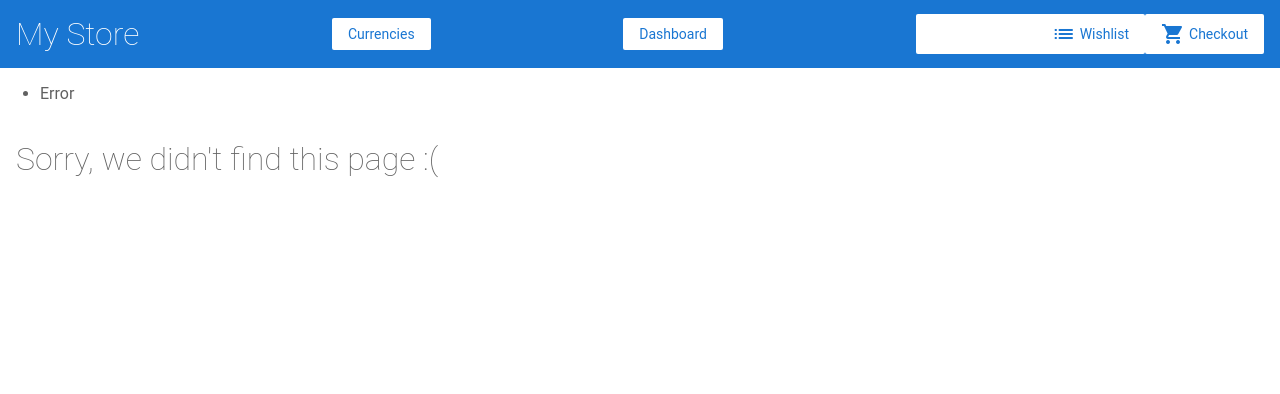
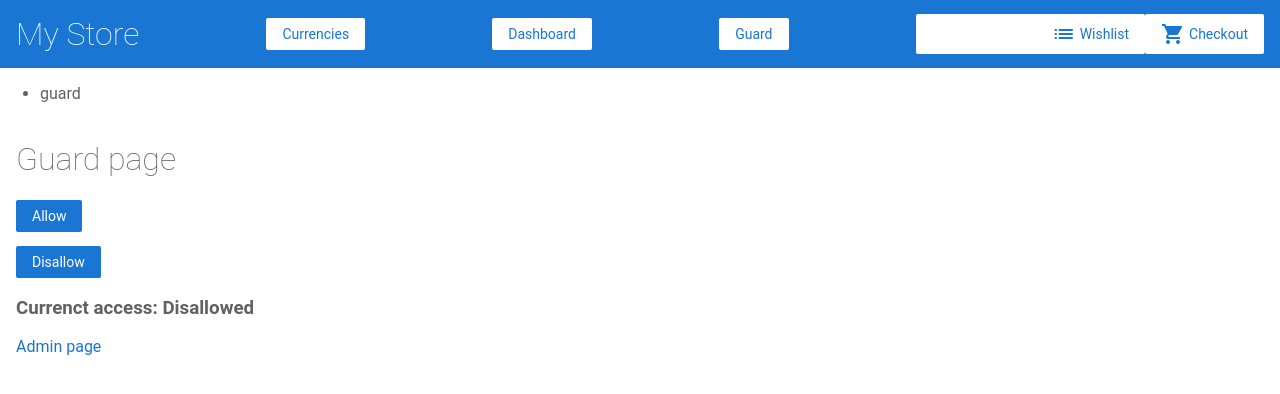
Before and after one commit to slonsu/Angular-tutorial-first, an Angular app: page /guard in a window 1280 px wide. Before the commit this address led to /error. Shown: the top 394 px of the page. Built offline with nearby package versions, Linux system fonts and the light colour scheme.

Commit message:
feat(24-routing-part-3): Finish tutorial 3

```diff
--- /dev/null
+++ b/src/app/admin.guard.ts
@@ -0,0 +1,18 @@
+import { Injectable } from '@angular/core';
+import { CanActivate, ActivatedRouteSnapshot, RouterStateSnapshot, UrlTree } from '@angular/router';
+import { Observable } from 'rxjs';
+import { AuthService } from './auth.service';
+
+@Injectable({
+  providedIn: 'root'
+})
+export class AdminGuard implements CanActivate {
+
+  constructor(private authService: AuthService) { }
+
+  canActivate(
+    next: ActivatedRouteSnapshot,
+    state: RouterStateSnapshot): Observable<boolean | UrlTree> | Promise<boolean | UrlTree> | boolean | UrlTree {
+    return this.authService.isEnabled();
+  }
+}
--- /dev/null
+++ b/src/app/admin/admin.component.html
@@ -0,0 +1 @@
+<p>admin works!</p>
--- /dev/null
+++ b/src/app/admin/admin.component.ts
@@ -0,0 +1,15 @@
+import { Component, OnInit } from '@angular/core';
+
+@Component({
+  selector: 'app-admin',
+  templateUrl: './admin.component.html',
+  styleUrls: ['./admin.component.scss']
+})
+export class AdminComponent implements OnInit {
+
+  constructor() { }
+
+  ngOnInit() {
+  }
+
+}
--- /dev/null
+++ b/src/app/auth.service.ts
@@ -0,0 +1,22 @@
+import { Injectable } from '@angular/core';
+
+@Injectable({
+  providedIn: 'root'
+})
+export class AuthService {
+  private access = false;
+
+  constructor() { }
+
+  isEnabled() {
+    return this.access;
+  }
+
+  disallow() {
+    this.access = false;
+  }
+
+  allow() {
+    this.access = true;
+  }
+}
--- /dev/null
+++ b/src/app/guard/guard.component.html
@@ -0,0 +1,15 @@
+<h1>Guard page</h1>
+
+<p>
+    <button (click)="allow()">Allow</button>
+</p>
+
+<p>
+    <button (click)="disallow()">Disallow</button>
+</p>
+
+<h3>
+    Currenct access: {{access ? 'Allowed' : 'Disallowed'}}
+</h3>
+
+<a routerLink="/admin">Admin page</a>
--- /dev/null
+++ b/src/app/guard/guard.component.ts
@@ -0,0 +1,28 @@
+import { Component, OnInit } from '@angular/core';
+import { AuthService } from '.././auth.service';
+
+@Component({
+  selector: 'app-guard',
+  templateUrl: './guard.component.html',
+  styleUrls: ['./guard.component.scss']
+})
+export class GuardComponent implements OnInit {
+
+  constructor(private authService: AuthService) { }
+
+  ngOnInit() {
+  }
+
+  disallow() {
+    this.authService.disallow();
+  }
+
+  allow() {
+    this.authService.allow();
+  }
+
+  get access() {
+    return this.authService.isEnabled();
+  }
+
+}
--- a/src/app/top-bar/top-bar.component.html
+++ b/src/app/top-bar/top-bar.component.html
@@ -10,6 +10,11 @@
     Dashboard
 </a>
 
+<a [routerLink]="['/guard']" class="button fancy-button">
+    Guard
+</a>
+
+
 <span>
     <a [routerLink]="['/wishlist']" class="button fancy-button">
         <i class="material-icons">wish_list</i>
```
Also changed, not shown: src/app/app.module.ts (+8 -1 lines), src/app/admin/admin.component.scss (added), src/app/guard/guard.component.scss (added), 1 other file (tests, documents, lock files or other folders).
